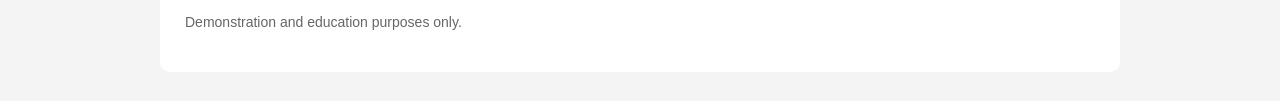
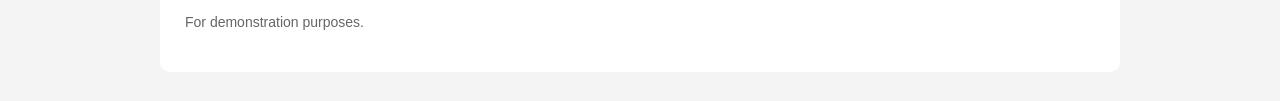
Before and after one commit to JohnGHLJN/WebTech, a plain HTML site: page student-profile/index.html in a window 1280 px wide. Shown: the part 1950-2051 px from the top of the page. Drawn offline with Linux system fonts and the light colour scheme.

Commit message:
Completed CSS Completed CSS Fundamentals Laboratory

```diff
--- a/student-profile/index.html
+++ b/student-profile/index.html
@@ -136,7 +136,7 @@
             </form>
 
             <p class="form-note">
-                Demonstration and education purposes only.
+                For demonstration purposes.
             </p>
         </section>
 
```
